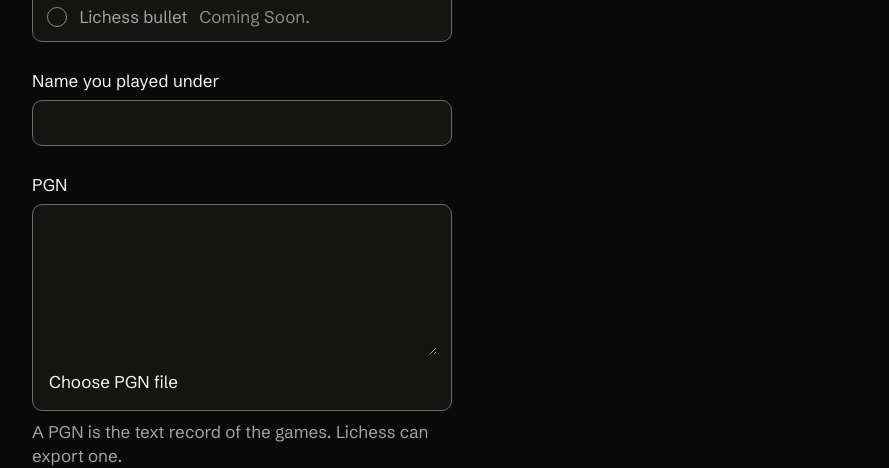
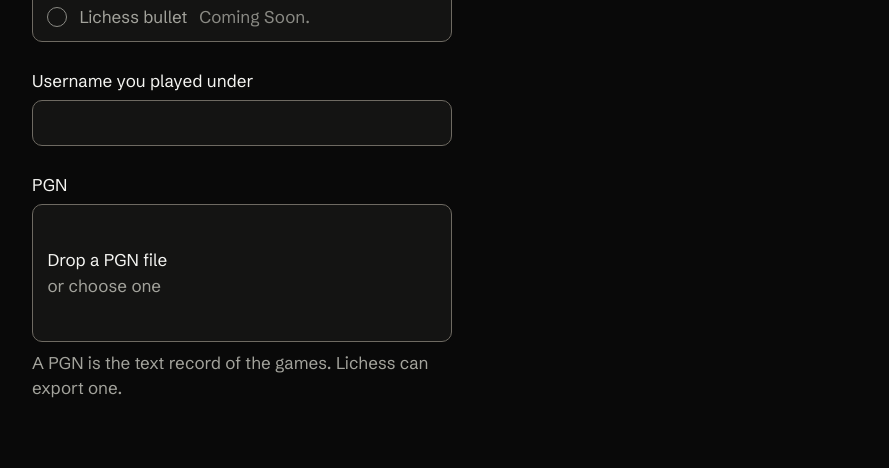
Before and after one commit to Waezul/chess-frontend, a React (Vite) app: page / in a window 1280 px wide. Shown: the part 1006-1474 px from the top of the page, without its empty margins (12-901 px from the left). After the commit the page ends 1450 px from the top, so only its background shows below. Built offline with nearby package versions, Linux system fonts and the light colour scheme; no server answers.

Commit message:
feat(upload): replace the paste box with a drop area
The PGN field is a drop target that also opens a file chooser. A chosen file shows its name and size, with remove and replace. The name label is Username you played under.

```diff
--- a/src/components/PgnField.tsx
+++ b/src/components/PgnField.tsx
@@ -2,21 +2,21 @@ import { useEffect, useId, useRef, useState } from 'react'
 import { formatByteSize } from '../upload/pgnFile.ts'
 
 type PgnFieldProps = {
-  pgn: string
   fileName: string | null
   fileBytes: number | null
   error: string | null
-  onPgnChange: (value: string) => void
   onFile: (file: File) => void
   onRemove: () => void
 }
 
-export function PgnField({ pgn, fileName, fileBytes, error, onPgnChange, onFile, onRemove }: PgnFieldProps) {
+export function PgnField({ fileName, fileBytes, error, onFile, onRemove }: PgnFieldProps) {
+  const inputId = useId()
   const hintId = useId()
   const errorId = useId()
   const inputRef = useRef<HTMLInputElement>(null)
   const dragDepth = useRef(0)
   const [over, setOver] = useState(false)
+  const hasFile = fileName !== null && fileBytes !== null
   const describedBy = error ? `${hintId} ${errorId}` : hintId
 
   useEffect(() => {
@@ -35,13 +35,32 @@ export function PgnField({ pgn, fileName, fileBytes, error, onPgnChange, onFile,
     if (file) onFile(file)
   }
 
+  function fileInput(className?: string) {
+    return (
+      <input
+        ref={inputRef}
+        id={inputId}
+        className={className}
+        type="file"
+        accept=".pgn,application/x-chess-pgn,application/vnd.chess-pgn"
+        aria-invalid={error ? true : undefined}
+        aria-describedby={describedBy}
+        onChange={(event) => {
+          const file = event.target.files?.item(0) ?? null
+          event.target.value = ''
+          takeFile(file)
+        }}
+      />
+    )
+  }
+
   return (
     <div className="field">
-      <label className="field-label" htmlFor="pgn">
+      <label className="field-label" htmlFor={inputId}>
         PGN
       </label>
       <div
-        className={over ? 'drop is-over' : 'drop'}
+        className={['drop', hasFile ? 'has-file' : '', over ? 'is-over' : ''].filter(Boolean).join(' ')}
         onDragEnter={(event) => {
           event.preventDefault()
           dragDepth.current += 1
@@ -66,25 +85,13 @@ export function PgnField({ pgn, fileName, fileBytes, error, onPgnChange, onFile,
           takeFile(event.dataTransfer.files.item(0))
         }}
       >
-        <textarea
-          id="pgn"
-          className="field-area"
-          value={pgn}
-          onChange={(event) => onPgnChange(event.target.value)}
-          spellCheck={false}
-          autoCapitalize="none"
-          autoCorrect="off"
-          aria-invalid={error ? true : undefined}
-          aria-describedby={describedBy}
-        />
-        {fileName !== null && fileBytes !== null ? (
+        {hasFile ? (
+          <>
             <div className="file-meta">
               <p className="file-name">{fileName}</p>
               <p className="file-size">{formatByteSize(fileBytes)}</p>
             </div>
-        ) : null}
             <div className="file-actions">
-          {fileName !== null ? (
               <button
                 type="button"
                 className="text-button"
@@ -95,21 +102,19 @@ export function PgnField({ pgn, fileName, fileBytes, error, onPgnChange, onFile,
               >
                 Remove
               </button>
-          ) : null}
               <label className="text-button file-button">
-            {fileName === null ? 'Choose PGN file' : 'Replace'}
-            <input
-              ref={inputRef}
-              type="file"
-              accept=".pgn,application/x-chess-pgn,application/vnd.chess-pgn"
-              onChange={(event) => {
-                const file = event.target.files?.item(0) ?? null
-                event.target.value = ''
-                takeFile(file)
-              }}
-            />
+                Replace
+                {fileInput()}
               </label>
             </div>
+          </>
+        ) : (
+          <div className="drop-choose">
+            <p className="drop-title">Drop a PGN file</p>
+            <p className="drop-aside">or choose one</p>
+            {fileInput('drop-input')}
+          </div>
+        )}
       </div>
       <p id={hintId} className="hint">
         A PGN is the text record of the games. Lichess can export one.
--- a/src/index.css
+++ b/src/index.css
@@ -413,8 +413,7 @@ a {
   color: var(--ink-faint);
 }
 
-.field-input,
-.field-area {
+.field-input {
   margin: 0;
   background: transparent;
   color: var(--ink);
@@ -450,18 +449,14 @@ a {
   box-shadow: 0 0 0 1000px var(--field) inset;
 }
 
-.drop {
+.drop.has-file {
   padding: 0.85rem 0.9rem 0.35rem;
 }
 
 .drop.is-over,
-.drop:has(.field-area:focus) {
+.drop:has(.drop-input:focus) {
   outline: 2px solid var(--ink);
   outline-offset: 2px;
-}
-
-.field-area:focus {
-  outline: none;
 }
 
 @media (hover: hover) {
@@ -471,19 +466,44 @@ a {
   }
 }
 
-.field-area {
-  display: block;
+.drop-choose {
+  position: relative;
+  display: flex;
+  flex-direction: column;
+  justify-content: center;
+  gap: 0.2rem;
+  min-height: 8.5rem;
+  padding: 1.25rem 0.9rem;
+}
+
+.drop-title,
+.drop-aside {
+  margin: 0;
+  font-size: 1.0625rem;
+  font-weight: 400;
+  line-height: 1.3;
+}
+
+.drop-aside {
+  color: var(--ink-dim);
+}
+
+.drop-input {
+  position: absolute;
+  inset: 0;
   width: 100%;
-  min-width: 0;
-  max-width: 100%;
-  min-height: 8.5rem;
-  padding: 0;
-  border: 0;
-  resize: vertical;
+  height: 100%;
+  margin: 0;
+  opacity: 0;
+  cursor: pointer;
+}
+
+.drop-input:focus {
+  outline: none;
 }
 
 .file-meta {
-  margin-top: 0.85rem;
+  margin-top: 0;
 }
 
 .file-name {
--- a/src/pages/LandingPage.tsx
+++ b/src/pages/LandingPage.tsx
@@ -47,7 +47,7 @@ export function LandingPage() {
             />
             <div className="field">
               <label className="field-label" htmlFor="subject">
-                Name you played under
+                Username you played under
               </label>
               <input
                 id="subject"
@@ -61,11 +61,9 @@ export function LandingPage() {
               />
             </div>
             <PgnField
-              pgn={form.pgn}
               fileName={form.fileName}
               fileBytes={form.fileBytes}
               error={form.pgnError}
-              onPgnChange={form.editPgn}
               onFile={form.chooseFile}
               onRemove={form.removeFile}
             />
--- a/src/upload/useUploadForm.ts
+++ b/src/upload/useUploadForm.ts
@@ -92,7 +92,7 @@ export function useUploadForm() {
       setPgnError(null)
     } catch {
       if (!alive.current || id !== readId.current) return
-      setPgnError('That file could not be read. Paste the games instead.')
+      setPgnError('That file could not be read. Choose another.')
     }
   }
 
```
Lines whose indentation alone changed are shown as unchanged.
